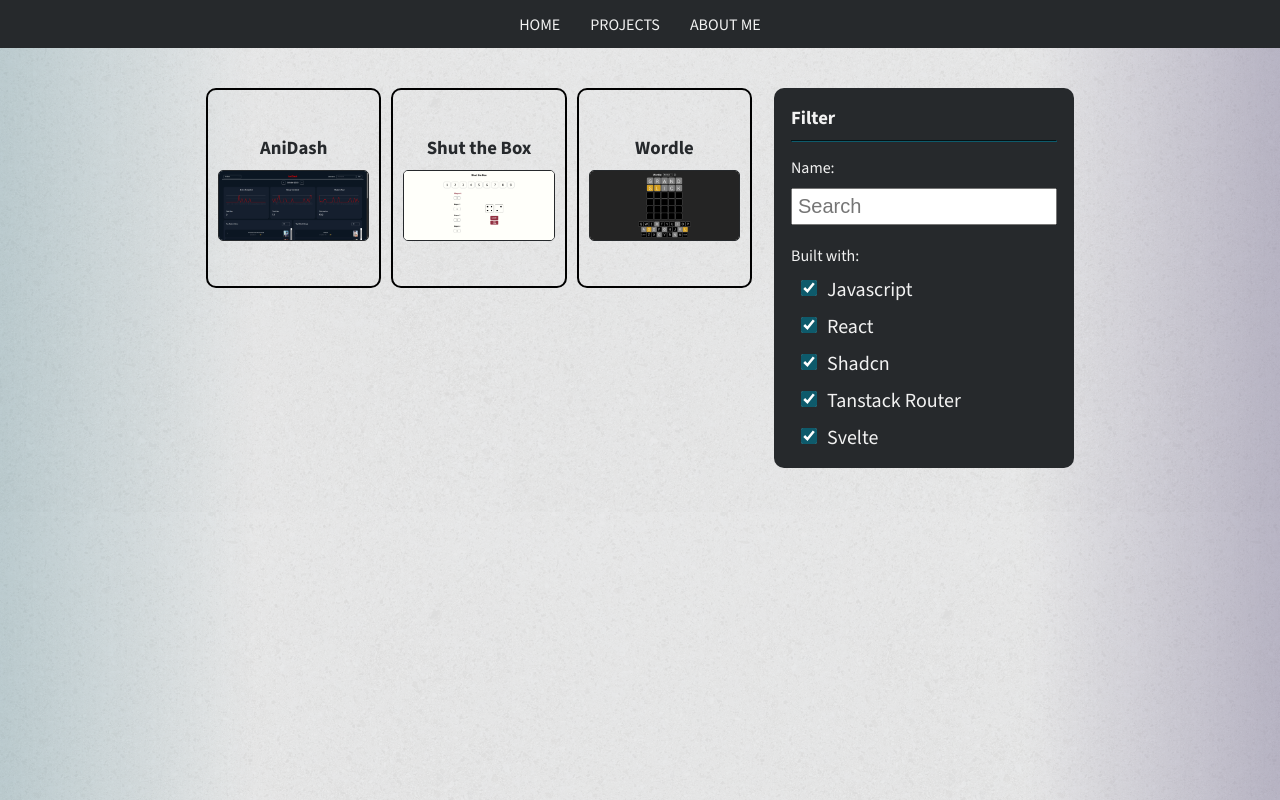
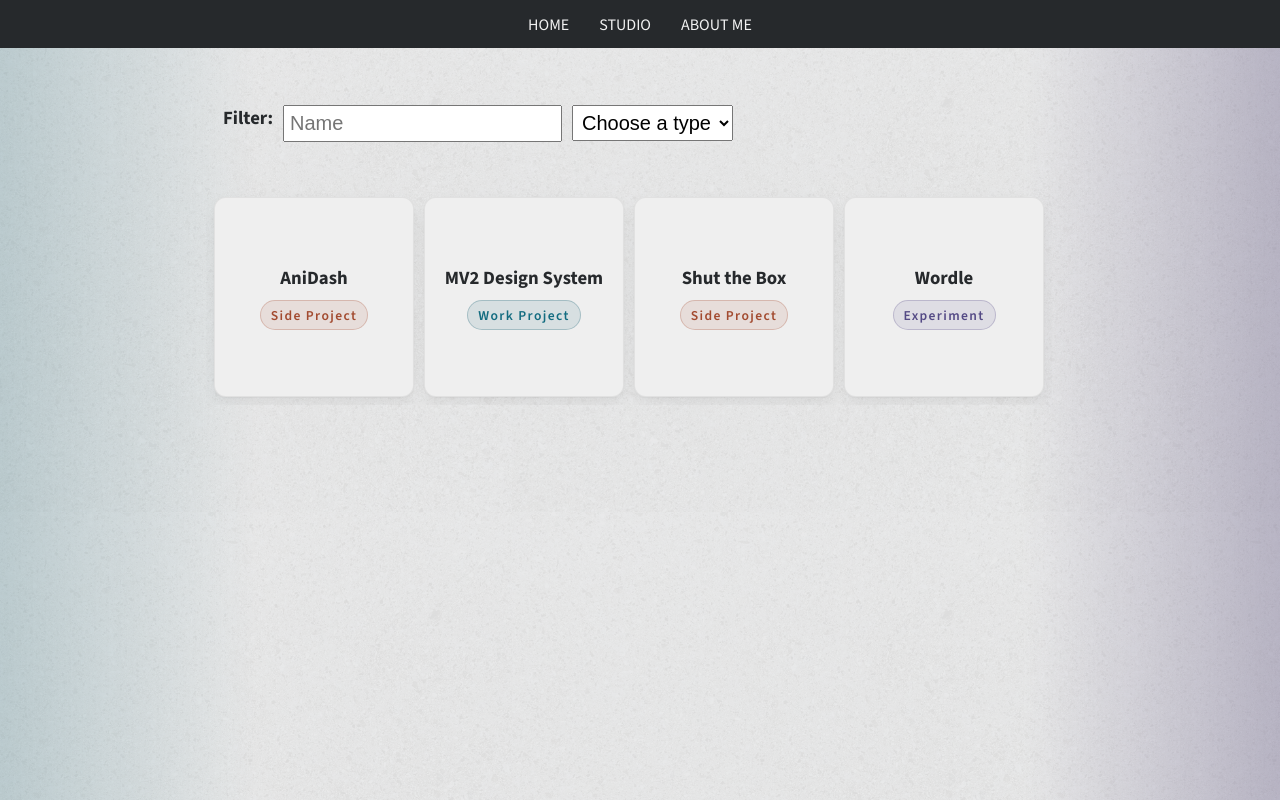
Before and after one commit to melmae/portfolio, a Next.js app: page /portfolio/projects in a window 1280 px wide. Built offline with nearby package versions, Linux system fonts and the light colour scheme.

Commit message:
Improving styling for the projects page

```diff
--- a/src/app/projects/page.module.css
+++ b/src/app/projects/page.module.css
@@ -1,6 +1,7 @@
 .page {
+  width: 100%;
   display: flex;
-  flex-direction: row;
+  flex-direction: column;
   align-items: flex-start;
   justify-content: flex-start;
   gap: 20px;
@@ -8,7 +9,8 @@
   max-width: 70%;
 }
 
-.left {
+.grid {
+  padding: 8px;
   overflow-y: auto;
   flex-grow: 1;
   min-width: 0;
@@ -18,19 +20,18 @@
   gap: 10px;
 }
 
-.right {
-  width: 300px;
+.filters {
+  width: 100%;
   flex-shrink: 0;
   border: 2px solid transparent;
   border-radius: 10px;
   padding: 15px;
-  background: var(--black);
-  color: #F2F2F2;
   display: flex;
-  flex-direction: column;
+  flex-direction: row;
   gap: 10px;
 
   input[type=text] {
+    height: 100%;
     font-size: 1.25rem;
     margin-bottom: 10px;
     padding: 5px;
@@ -42,6 +43,12 @@
     width: 1rem;
     margin-inline: 10px;
     accent-color: var(--accent);
+  }
+
+  select {
+    height: 100%;
+    font-size: 1.25rem;
+    padding: 5px;
   }
 
   label {
--- a/src/app/projects/page.tsx
+++ b/src/app/projects/page.tsx
@@ -10,7 +10,7 @@
 
 export default function Projects() {
     const [projectPreview, setProjectPreview] = useState({open: false, url: ""});
-    const [filter, setFilter] = useState({search: "", tech: techList});
+    const [filter, setFilter] = useState({search: "", tech: techList, type: ""});
 
     function openPreview(url: string) {
         setProjectPreview({open: true, url: url});
@@ -32,6 +32,7 @@
         return projects.projects
             .filter(p => p.name.toLowerCase().includes(filter.search.toLowerCase()))
             .filter(p => p.tech.every(t => filter.tech.includes(t)))
+            .filter(p => filter.type ? p.type === filter.type : true)
             .sort((a, b) => a.name.localeCompare(b.name));
     }
 
@@ -39,22 +40,33 @@
 
     return (
         <div className={styles.page}>
-            <div className={styles.left}>
+            <div className={styles.filters}>
+                <h3>Filter:</h3>
+
+                <input type={"text"} placeholder={"Name"} onChange={(e) => setFilter(prev => { return {...prev, search: e.target.value} })} />
+                <select value={filter.type} onChange={(e) => setFilter(prev => { return {...prev, type:e.target.value} })}>
+                    <option value="" style={{color: 'grey'}}>Choose a type</option>
+                    <option value="work">Work Project</option>
+                    <option value="personal">Side Project</option>
+                    <option value="learning">Experiment</option>
+                </select>
+                {/*<p>Built with:</p>*/}
+                {/*{techList.map(tech => (*/}
+                {/*    <label key={tech}>*/}
+                {/*        <input type={"checkbox"} value={tech} checked={filter.tech.includes(tech)} onChange={updateTechFilter} />*/}
+                {/*        {tech}*/}
+                {/*    </label>*/}
+                {/*))}*/}
+            </div>
+            <div className={styles.grid}>
                 {filteredProjects.map(project => (
-                    <ProjectTile key={project.name} name={project.name} image={project.image} onClick={() => openPreview(project.url)} />
-                ))}
-            </div>
-            <div className={styles.right}>
-                <h3>Filter</h3>
-                <hr />
-                <p>Name:</p>
-                <input type={"text"} placeholder={"Search"} onChange={(e) => setFilter(prev => { return {...prev, search: e.target.value} })} />
-                <p>Built with:</p>
-                {techList.map(tech => (
-                    <label key={tech}>
-                        <input type={"checkbox"} value={tech} checked={filter.tech.includes(tech)} onChange={updateTechFilter} />
-                        {tech}
-                    </label>
+                    <ProjectTile
+                        key={project.name}
+                        name={project.name}
+                        importance={project.importance as any}
+                        type={project.type as any}
+                        onClick={() => project.url && openPreview(project.url)}
+                    />
                 ))}
             </div>
             <ProjectModal open={projectPreview.open} url={projectPreview.url} onClose={closePreview} />
--- a/src/app/projects/projects.json
+++ b/src/app/projects/projects.json
@@ -4,19 +4,33 @@
       "name": "Shut the Box",
       "tech": ["Javascript"],
       "url": "https://melmae.github.io/shut-the-box/",
-      "image": "ShutTheBox-screenshot.png"
+      "image": "ShutTheBox-screenshot.png",
+      "importance": "minor",
+      "type": "personal"
     },
     {
       "name": "AniDash",
       "tech": ["React", "Shadcn", "Tanstack Router"],
       "url": "https://melmae.github.io/ani-dash/",
-      "image": "./AniDash-screenshot.png"
+      "image": "./AniDash-screenshot.png",
+      "importance": "minor",
+      "type": "personal"
     },
     {
       "name": "Wordle",
       "tech": ["Svelte"],
       "url": "https://melmae.github.io/wordle/",
-      "image": "Wordle-screenshot.png"
+      "image": "Wordle-screenshot.png",
+      "importance": "minor",
+      "type": "learning"
+    },
+    {
+      "name": "MV2 Design System",
+      "tech": ["React", "TypeScript", "styled-components"],
+      "url": null,
+      "image": null,
+      "importance": "major",
+      "type": "work"
     }
   ]
 }
--- a/src/components/Header.tsx
+++ b/src/components/Header.tsx
@@ -18,7 +18,7 @@
             }}
         >
             <Link href="/">Home</Link>
-            <Link href="/projects">Projects</Link>
+            <Link href="/projects">Studio</Link>
             <Link href="/about-me">About Me</Link>
         </nav>
     )
--- a/src/components/ProjectShowcase.tsx
+++ b/src/components/ProjectShowcase.tsx
@@ -3,7 +3,7 @@
 import {ReactNode} from "react";
 
 interface ProjectShowcaseProps {
-    image: {src: string; alt: string};
+    image?: {src: string; alt: string};
     title: string;
     teaser: string;
     extras?: ReactNode;
@@ -25,7 +25,7 @@
                 justifyContent: 'center',
             }}
         >
-            <img src={image.src} alt={image.alt} style={{width: '100%'}} />
+            {image && <img src={image.src} alt={image.alt} style={{width: '100%'}}/>}
             <div>
                 <h1>{title}</h1>
                 <p style={{color: 'var(--secondaryText)', paddingBlock: '10px'}}>{teaser}</p>
--- /dev/null
+++ b/src/components/ProjectTile.module.css
@@ -0,0 +1,53 @@
+.card {
+    background: #EFEFEF;
+    border-radius: 12px;
+    transition: box-shadow 200ms ease;
+
+    box-shadow:
+            0 6px 16px rgba(0,0,0,0.06),
+            0 1px 2px rgba(0,0,0,0.05);
+
+    border: 1px solid rgba(0,0,0,0.06);
+}
+
+.card:hover {
+    cursor: pointer;
+}
+
+.tag {
+    padding: 5px 10px;
+    border-radius: 15px;
+    font-size: 0.85rem;
+    font-weight: 600;
+    letter-spacing: 0.1em;
+}
+
+.tag.teal {
+    background-color: rgba(14, 90, 107, 0.1);
+    color: var(--teal);
+    border: 1px solid rgba(14, 90, 107, 0.25);
+}
+
+.tag.orange {
+    color: var(--rust);
+    background-color: rgba(162, 74, 47, 0.1);
+    border: 1px solid rgba(162, 74, 47, 0.25);
+}
+
+.tag.purple {
+    color: var(--purple);
+    background-color: rgba(84, 74, 133, 0.1);
+    border: 1px solid rgba(84, 74, 133, 0.25);
+}
+
+@media (prefers-color-scheme: dark) {
+    .card {
+        background: #2b2f33;
+
+        box-shadow:
+                0 6px 16px rgba(0,0,0,0.4),
+                0 1px 2px rgba(0,0,0,0.3);
+
+        border: 1px solid rgba(255,255,255,0.05);
+    }
+}
--- a/src/components/ProjectTile.tsx
+++ b/src/components/ProjectTile.tsx
@@ -1,17 +1,28 @@
+import styles from './ProjectTile.module.css';
+
 interface ProjectTileProps {
     name: string;
-    image: string;
+    // image: string;
     onClick?: () => void;
+    importance: "major" | "minor";
+    type: "work" | "personal" | "learning";
 }
 
-export function ProjectTile({name, image, onClick}: ProjectTileProps) {
+export function ProjectTile({name, onClick, importance, type}: ProjectTileProps) {
+    const typeVals = {
+        work: {text: "Work Project", color: "teal"},
+        personal: {text: "Side Project", color: "orange"},
+        learning: {text: "Experiment", color: "purple"},
+    }
+
     return (
         <div
+            className={styles.card}
             style={{
                 height: '200px',
-                width: '32%',
-                borderRadius: '10px',
-                border: '2px solid black',
+                width: '200px',
+                // borderRadius: '10px',
+                // border: '2px solid black',
                 display: 'flex',
                 flexDirection: 'column',
                 alignItems: 'center',
@@ -22,7 +33,8 @@
             onClick={onClick}
         >
             <h3>{name}</h3>
-            <img src={image} alt={name} style={{ width: '100%', borderRadius: '5px', border: '1px solid var(--foreground)' }} />
+            <p className={`${styles.tag} ${styles[typeVals[type].color]}`}>{typeVals[type].text}</p>
+            {/*<img src={image} alt={name} style={{ width: '100%', borderRadius: '5px', border: '1px solid var(--foreground)' }} />*/}
         </div>
     )
 }
```
Also changed, not shown: src/app/page.tsx (+21 -7 lines).
